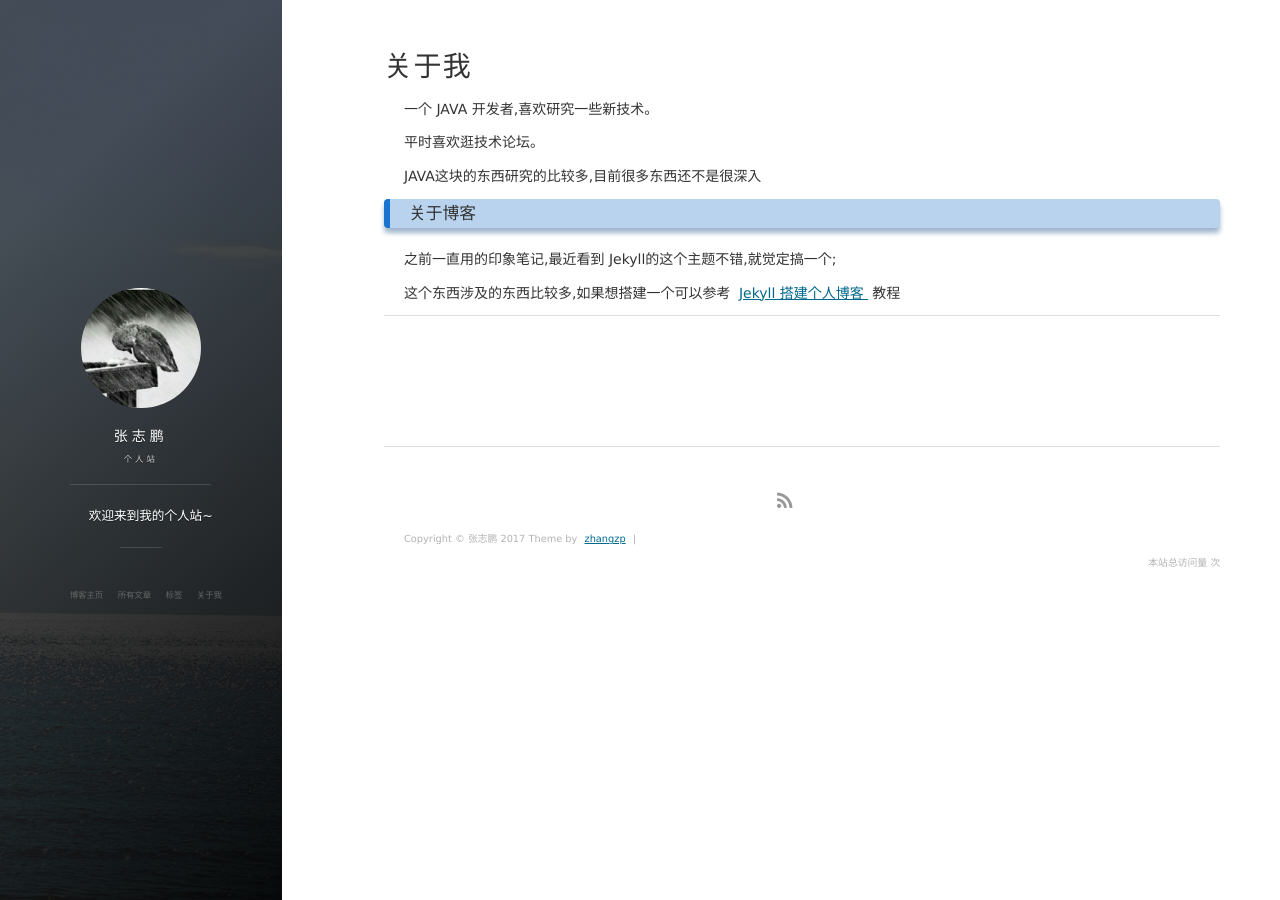
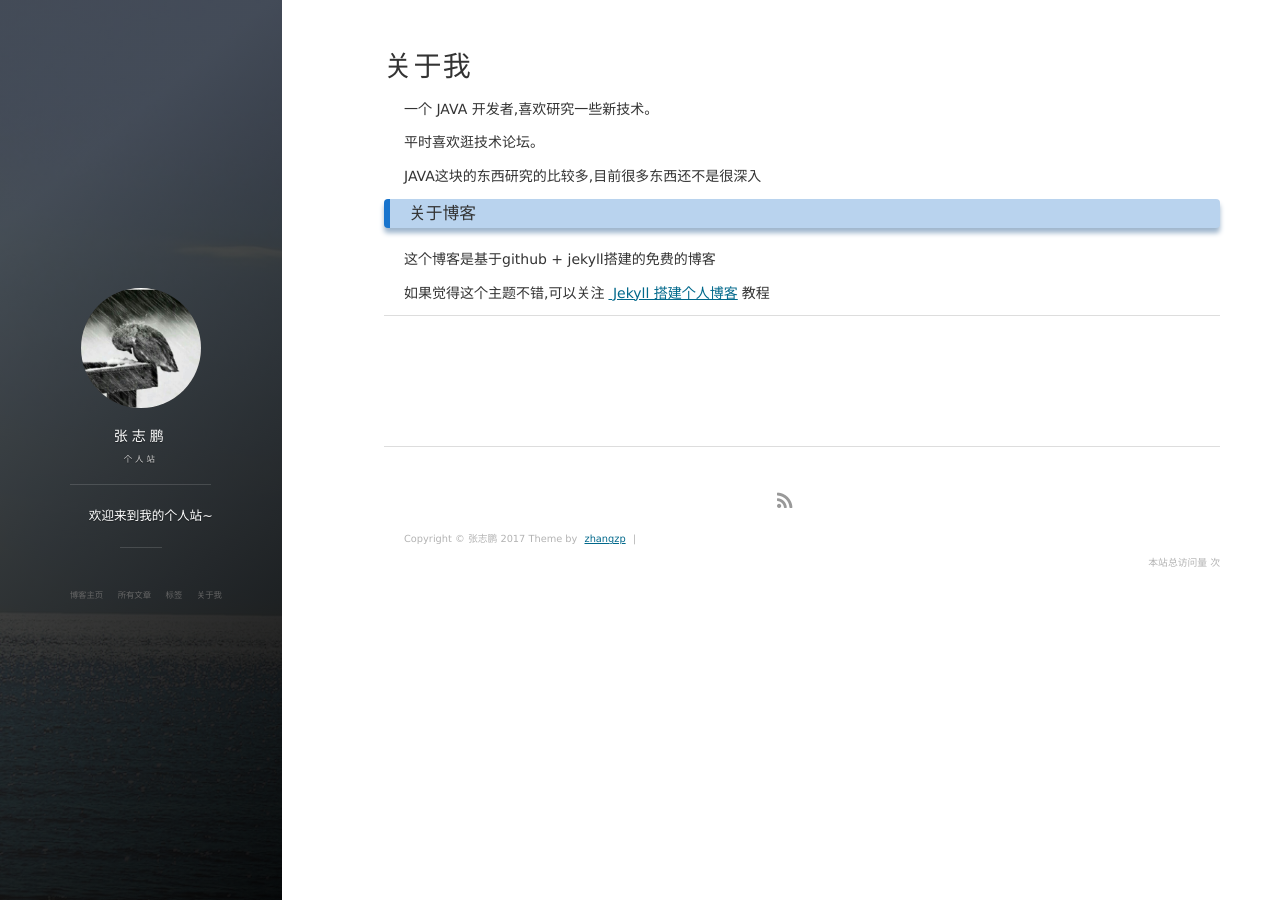
Before and after one commit to zhangzhipengde/zhangzhipengde.github.io, a Jekyll site: the page built from about.md, in a window 1280 px wide. Built offline with Jekyll 4.4.1, drawn with Linux system fonts in a browser that asks for light colours; nearby versions of some CDN libraries; comment, search, counter and statistics services are not loaded.

Commit message:
Create about.md

```diff
--- a/about.md
+++ b/about.md
@@ -14,12 +14,9 @@ JAVA这块的东西研究的比较多,目前很多东西还不是很深入
 
 <p>
 
-之前一直用的印象笔记,最近看到 Jekyll的这个主题不错,就觉定搞一个;
+这个博客是基于github + jekyll搭建的免费的博客
 
 <p>
-
-这个东西涉及的东西比较多,如果想搭建一个可以参考
-<a href="/2016/10/jekyll_tutorials1/"> Jekyll 搭建个人博客 </a>
-教程
+如果觉得这个主题不错,可以关注<a href="http://baixin.io/2016/10/jekyll_tutorials1/" > Jekyll 搭建个人博客</a>教程
 
 {% include comments.html %}
```
